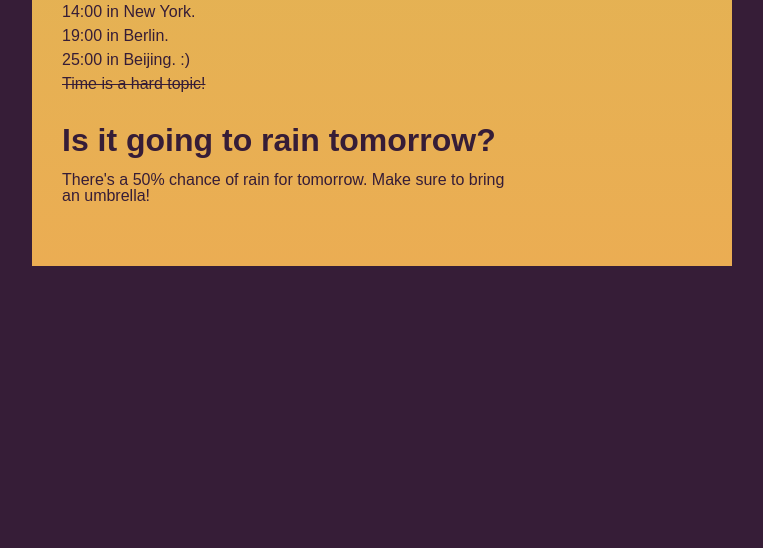
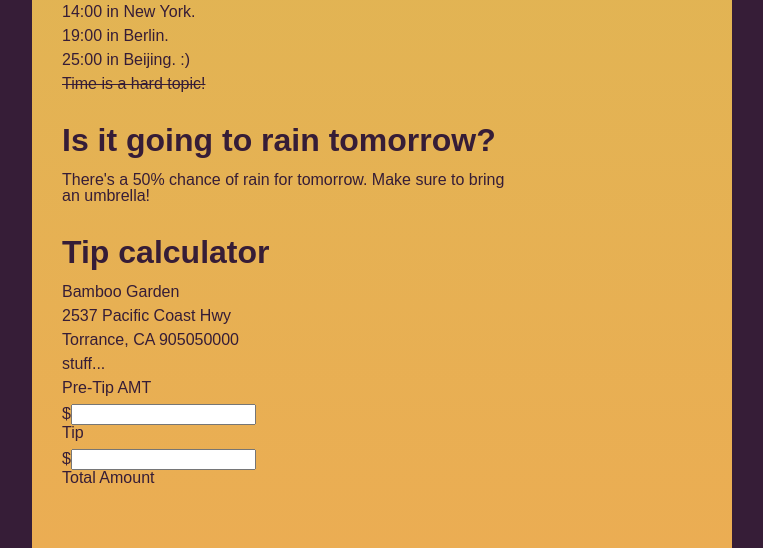
Before and after one commit to glowingplum/pe-projects, a PHP site: page /079-php-conditional-logic/ in a window 1280 px wide. Shown: the part 614-1162 px from the top of the page, without its empty margins (258-1021 px from the left). Before the commit the page ends 880 px from the top, so only its background shows below. Run offline with PHP 8.4, Linux system fonts and the light colour scheme; data that the repository does not hold is empty; some libraries are stand-ins or nearby versions.

Commit message:
tried to copy a receipt

```diff
--- a/079-php-conditional-logic/index.php
+++ b/079-php-conditional-logic/index.php
@@ -106,5 +106,55 @@
 	</section>
 
 
+	<section class="tip-calculator">
+
+		<h2>Tip calculator</h2>
+
+
+		<div class="paper">
+
+			<p>Bamboo Garden</p>
+			<p>2537 Pacific Coast Hwy</p>
+			<p>Torrance, CA 905050000</p>
+			<p>stuff...</p>
+			<div class="split">
+				<p>Pre-Tip AMT</p>
+				<label for="pre-tip">
+					$<input id="pre-tip" type="text" name="pre-tip">
+				</label>
+			</div>
+
+			<form action="" method="post">
+
+			<div class="split">
+				<p>Tip</p>
+				<label for="tip">
+					$<input id="tip" type="text" name="tip">
+				</label>
+			</div>
+
+			</form>
+
+			<div class="split">
+				<p>Total Amount</p>
+
+				<?php
+
+					$preTip = $_GET['pre-tip'];
+
+				?>
+				<p class="total"><?=$total?></p>
+			</div>
+
+				<?=$PreTip?>
+
+		</div>
+
+
+
+
+	</section>
+
+
 </body>
 </html>
```
